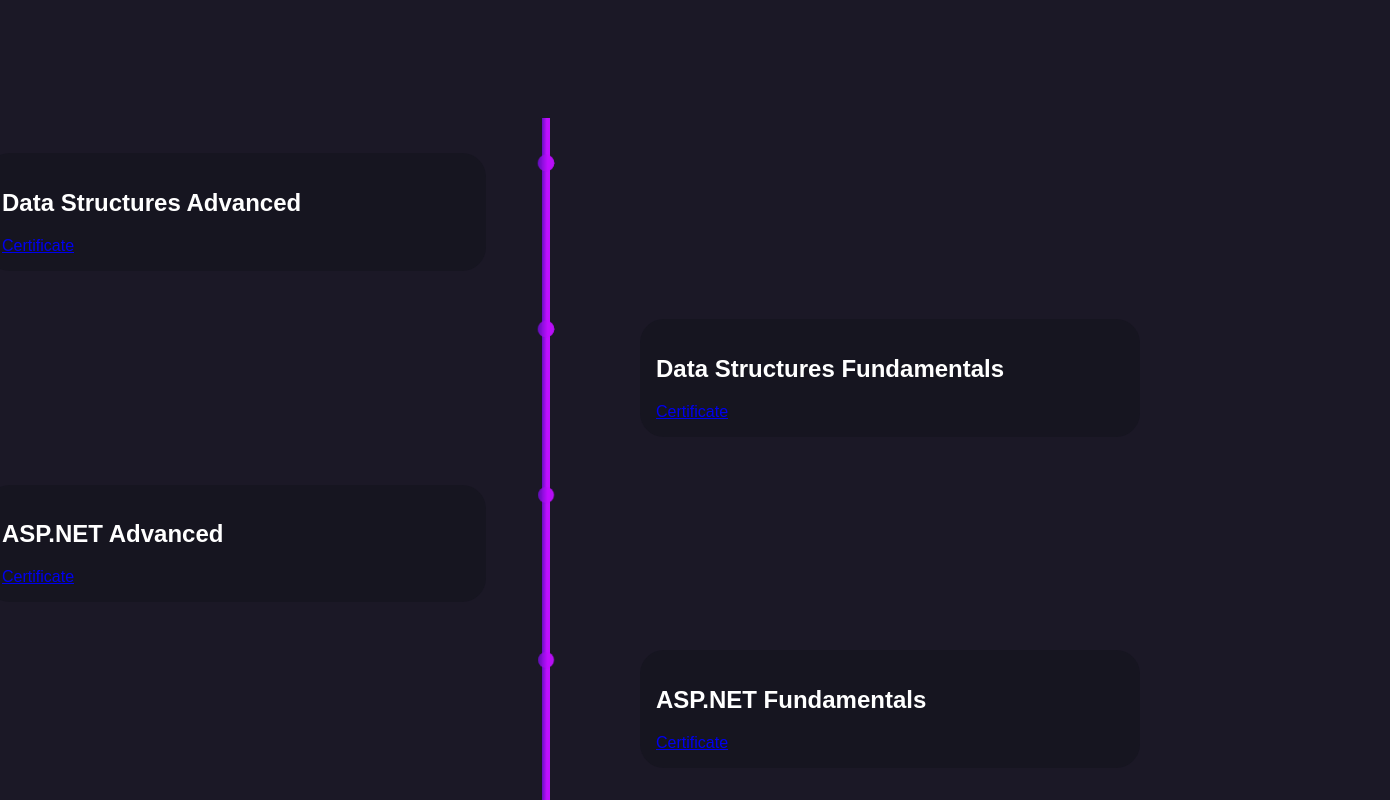
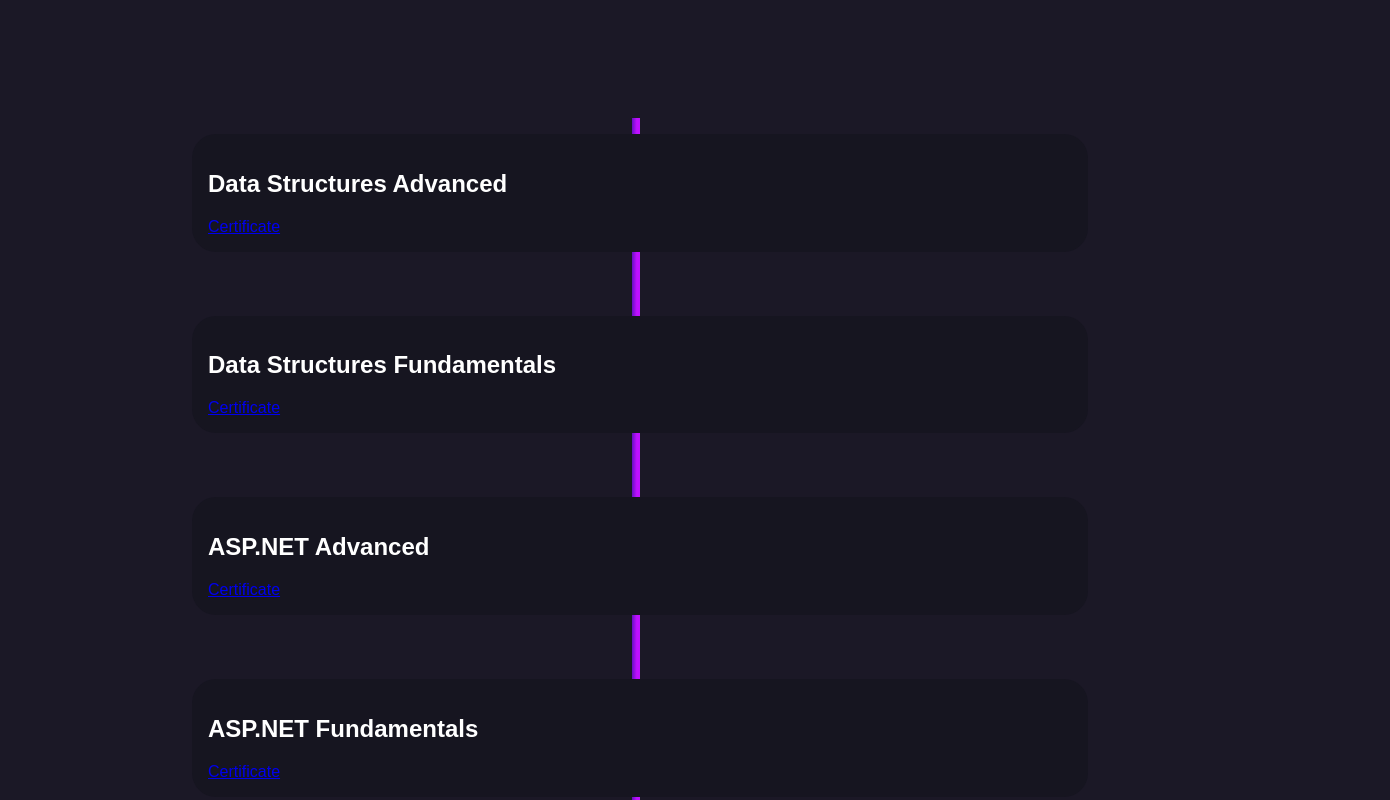
Before and after one commit to RosenYordanov2003/Personal-Portfolio, a React (Create React App) app: page / in a window 1280 px wide. Shown: the part 4600-5400 px from the top of the page, 1390 px wide, since content can reach past the window. Built offline with nearby package versions, Linux system fonts and the light colour scheme.

Commit message:
Fix EducationModule design and EducationTimeline design

```diff
--- a/src/components/Education/EducationModules/EducationModule.css
+++ b/src/components/Education/EducationModules/EducationModule.css
@@ -8,13 +8,14 @@
     color: white;
 }
 .education-timeline-container .animated:nth-child(even) .module-card{
+    transform: translateX(50%);
     right: -50%;
 }
-.education-timeline-container .animated:nth-child(even) .module-card ::before{
-    left: -104px;
+ .education-timeline-container .animated::before{
+    left: 48.9%;
     z-index: 99;
 }
-.fadeInLeft .module-card ::before{
+.education-timeline-container .fadeInLeft::before{
     opacity: 0;
     content: "";
     position: absolute;
@@ -37,7 +38,3 @@
     opacity: 1;
    }
 }
-.module-card:nth-child(odd) ::before{
-    right: -70px;
-    z-index: 99;
-}
--- a/src/components/Education/EducationModules/EducationModuleResponsive.css
+++ b/src/components/Education/EducationModules/EducationModuleResponsive.css
@@ -5,20 +5,46 @@
     }
     .education-timeline-container .animated:nth-child(even) .module-card{
         right: 0%;
+        transform: none;
     }
     .module-title{
         font-size: 1rem;
     }
-    .fadeInLeft .module-card ::before{
-        left: 40%;
-        top: unset;
-        bottom: -10px;
-        right: unset;
-    }
-    .education-timeline-container .animated:nth-child(even) .module-card ::before{
-        left: 40%;
+    .education-timeline-container .animated::before{
+        display: none;
     }
     .education-timeline-container .module-card:nth-child(1){
         bottom: 1.2rem;
     }
 }
+
+@media screen and (min-width: 701px) and (max-width: 1300px) {
+    .module-card{
+        width: 100%;
+        margin-bottom: 4rem;
+    }
+    .education-timeline-container .animated:nth-child(even) .module-card{
+        right: 0%;
+        transform: none;
+    }
+    .education-timeline-container .animated::before{
+        display: none;
+    }
+    .education-timeline-container .module-card:nth-child(1){
+        bottom: 1.2rem;
+    }
+    .animated{
+        width: 100%;
+    }
+}
+@media screen and (min-width: 1301px) and (max-width: 1500px) {
+    .education-timeline-container .animated:nth-child(even) .module-card{
+        right: -44%;
+    }
+    .education-timeline-container .animated:nth-child(odd) .module-card{
+      margin-left: 1rem;
+    }
+    .education-timeline-container .animated::before{
+        left: 48.9%;
+    }
+}
--- a/src/components/Education/EducationTimeline/EducationTimeline.css
+++ b/src/components/Education/EducationTimeline/EducationTimeline.css
@@ -1,15 +1,14 @@
 .education-timeline-container{
-    width: 100%;
     margin: 100px auto;
     position: relative;
-    width: 1500px;
+    width: 1400px;
     z-index: 10;
 }
 .education-timeline-container::after{
     content: "";
     position: absolute;
     top: 0;
-    right: 56%;
+    right: 50%;
     height: 0;
     width: 0.5rem;
     background: -webkit-linear-gradient(180deg, hsla(284, 100%, 53%, 1) 40%, hsla(269, 85%, 41%, 1) 100%);
--- a/src/components/Education/EducationTimeline/EducationTimelineResponsive.css
+++ b/src/components/Education/EducationTimeline/EducationTimelineResponsive.css
@@ -13,3 +13,25 @@
     z-index: 99;
   }
 }
+@media screen and (min-width: 701px) and (max-width: 1200px) {
+    .education-timeline-container {
+        width: 100%;
+        padding: 1rem;
+        display: flex;
+        flex-direction: column;
+        align-items: center;
+        justify-content: center;
+      }
+      .module-card:nth-child(odd) ::before {
+        right: -70px;
+        z-index: 99;
+    }
+    .education-section{
+        padding: 1.8rem;
+    }
+}
+@media screen and (min-width: 1201px) and (max-width: 1401px) {
+   .education-timeline-container{
+     width: 100%;
+  }
+}
```
